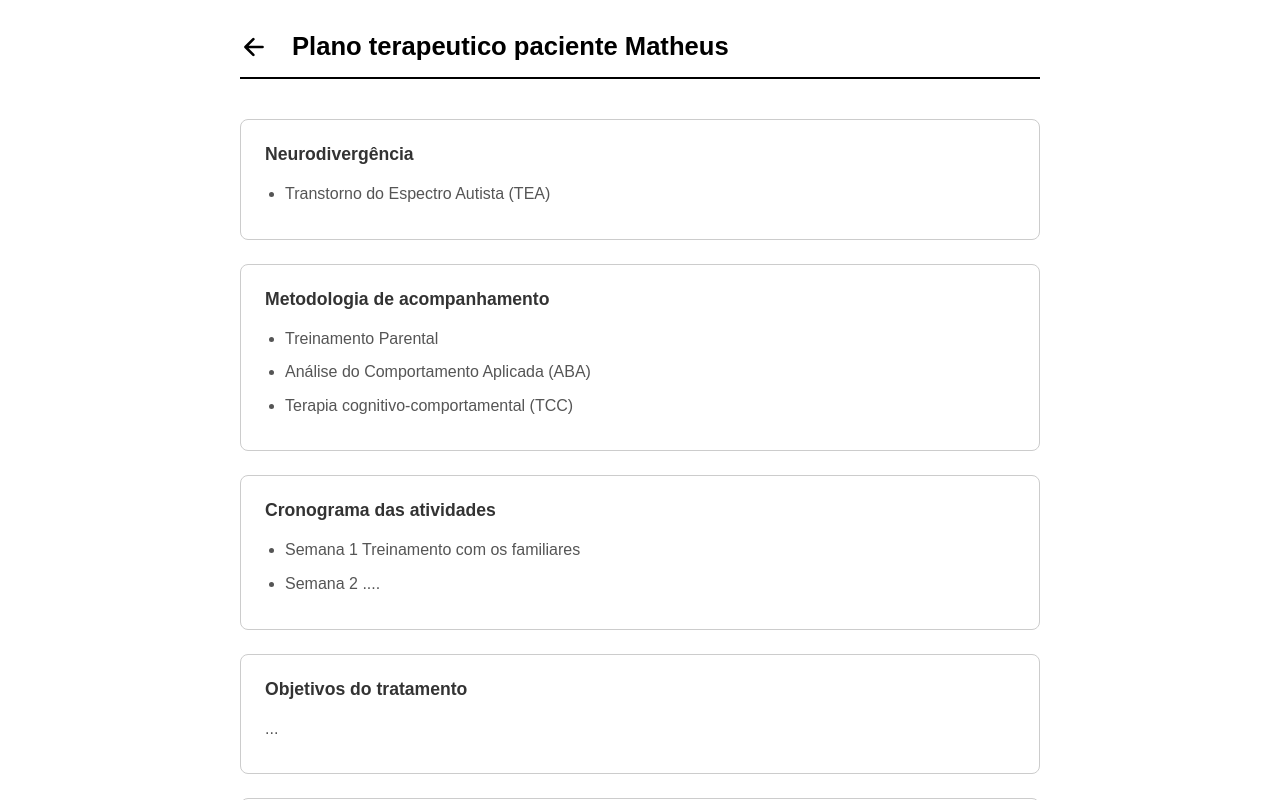
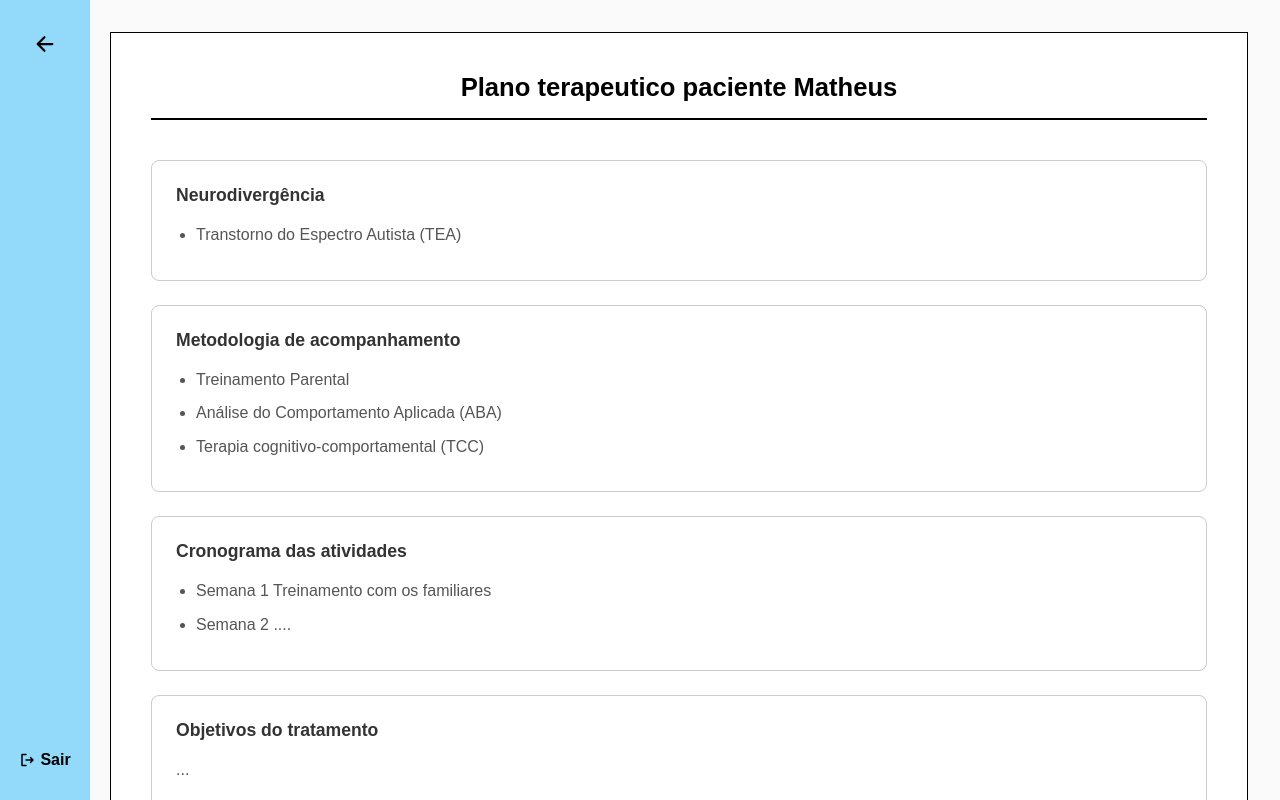
Before and after one commit to Davilmao1306/MI-ENG-SOFTWARE, a React (Vite) app in the folder front-end/: page /acessar-plano in a window 1280 px wide. Shown: the top 800 px of the page. Built offline with nearby package versions, Linux system fonts and the light colour scheme.

Commit message:
Altera tela de acessar plano

```diff
--- a/front-end/src/pages/AcessarPlano/acessar-plano.estilo.css
+++ b/front-end/src/pages/AcessarPlano/acessar-plano.estilo.css
@@ -1,32 +1,96 @@
-.plano-detalhe-container {
-  max-width: 800px;
-  margin: 0 auto;
-  padding: 2rem;
+.acessar-plano-page-wrapper {
   font-family: Arial, sans-serif;
-  background-color: #FFFFFF;
+  position: relative;
+  min-height: 100vh;
+  background-color: #FAFAFA;
 }
 
-.plano-detalhe-header {
+
+.sidebar-acessar-plano {
+  background-color: #93D9FA;
+  position: fixed;
+  left: 0;
+  top: 0;
+  width: 90px;
+  height: 100vh;
+  padding: 2rem 1rem;
+  box-sizing: border-box;
+  display: flex;
+  flex-direction: column;
+  justify-content: space-between;
+  align-items: center;
+  z-index: 10;
+}
+
+
+.sidebar-acessar-plano .link-voltar-sidebar{
+    display: block;
+    color: black;
+    text-decoration: none;
+    font-weight: bold;
+
+    font-size: 24px;
+
+    display: flex;
+    align-items: center;
+    gap: 5px;
+    line-height: 1;
+}
+.sidebar-acessar-plano .link-sair-sidebar{
+ display: block;
+  color: black;
+  text-decoration: none;
+  font-weight: bold;
+
+  font-size: 1rem;
+
   display: flex;
   align-items: center;
-  gap: 1.5rem;
+  gap: 5px;
+  line-height: 1;
+}
+
+
+.sidebar-acessar-plano .link-voltar-sidebar:active,
+.sidebar-acessar-plano .link-sair-sidebar:active {
+  color: red; /* Efeito vermelho ao clicar */
+}
+
+
+.acessar-plano-main-container {
+  padding-left: 110px;
+  padding-top: 2rem;
+  padding-right: 2rem;
+  padding-bottom: 2rem;
+
+}
+
+
+.acessar-plano-bordered-content {
+  border: 1px solid #000000;
+  padding: 2.5rem;
+  background-color: #FFFFFF;
+  border-radius: 0px;
+  width: 100%;
+  box-sizing: border-box;
+}
+
+
+
+.acessar-plano-header {
   border-bottom: 2px solid #000000;
   padding-bottom: 1rem;
   margin-bottom: 2.5rem;
+  text-align: center;
 }
 
-.back-button {
-  color: #000000;
-  text-decoration: none;
-  line-height: 0;
-}
-
-.plano-detalhe-header h1 {
+.acessar-plano-header h1 {
   font-size: 1.6rem;
   color: #000000;
   margin: 0;
   font-weight: bold;
 }
+
 
 
 .assinatura-section {
@@ -45,7 +109,6 @@
   margin-bottom: 2rem;
 }
 
-
 .link-imagem-section {
   margin-top: 2rem;
   text-align: left;
@@ -55,6 +118,9 @@
   margin-bottom: 1rem;
   color: #007AFF;
   word-break: break-all;
+  text-decoration: none;
+}
+.link-imagem-section a:hover {
   text-decoration: underline;
 }
 .link-imagem-section img {
--- a/front-end/src/pages/AcessarPlano/index.jsx
+++ b/front-end/src/pages/AcessarPlano/index.jsx
@@ -1,13 +1,12 @@
-
-import { Link } from 'react-router-dom';
-import { CampoDetalhes } from '../../componentes/CampoDetalhes'; // Importamos nosso bloco
+import { Link, useParams } from 'react-router-dom';
+import { CampoDetalhes } from '../../componentes/CampoDetalhes';
 import { IoArrowBack } from 'react-icons/io5';
 import { PiSignOutBold } from 'react-icons/pi';
 import './acessar-plano.estilo.css';
 
 const planoExemplo = {
   pacienteNome: "Matheus",
-  neurodivergencia: ["Transtorno do Espectro Autista (TEA)"], // Coloquei em array para usar lista
+  neurodivergencia: ["Transtorno do Espectro Autista (TEA)"],
   metodologia: ["Treinamento Parental", "Análise do Comportamento Aplicada (ABA)", "Terapia cognitivo-comportamental (TCC)"],
   cronograma: ["Semana 1 Treinamento com os familiares", "Semana 2 ...."],
   objetivos: "...",
@@ -22,19 +21,29 @@ export function AcessarPlano() {
 
   return (
 
-    <div className="plano-detalhe-container">
+    <div className="acessar-plano-page-wrapper">
 
 
-      <header className="plano-detalhe-header">
-        <Link to="/plano-terapeutico-familiar" className="back-button">
-          <IoArrowBack size={28} />
+      <div className='sidebar-acessar-plano'>
+        <Link to="/plano-terapeutico-familiar" className='link-voltar-sidebar'>
+          <IoArrowBack />
         </Link>
+
+        <Link to='/login' className='link-sair-sidebar'>
+          <PiSignOutBold /> Sair
+        </Link>
+      </div>
+
+      <div className="acessar-plano-main-container">
+
+        <div className="acessar-plano-bordered-content">
+
+          <header className="acessar-plano-header">
             <h1>Plano terapeutico paciente {planoExemplo.pacienteNome}</h1>
           </header>
 
 
-      <main className="plano-detalhe-content">
-
+          <main className="acessar-plano-content">
 
             <CampoDetalhes titulo="Neurodivergência">
               <ul>
@@ -70,7 +79,6 @@ export function AcessarPlano() {
             <div className="assinatura-section">
                 <h3>Assinatura dos envolvidos</h3>
                 <hr />
-            {/* Linha para assinatura */}
                 <div className="linha-assinatura"></div>
             </div>
 
@@ -79,8 +87,9 @@ export function AcessarPlano() {
                 <a href={planoExemplo.linkExterno} target="_blank" rel="noopener noreferrer">{planoExemplo.linkExterno}</a>
                 <img src={planoExemplo.imagemGrafico} alt="Imagem Exemplo" />
              </div>
-
           </main>
+        </div>
+      </div>
     </div>
   );
 }
```
Lines whose indentation alone changed are shown as unchanged.
